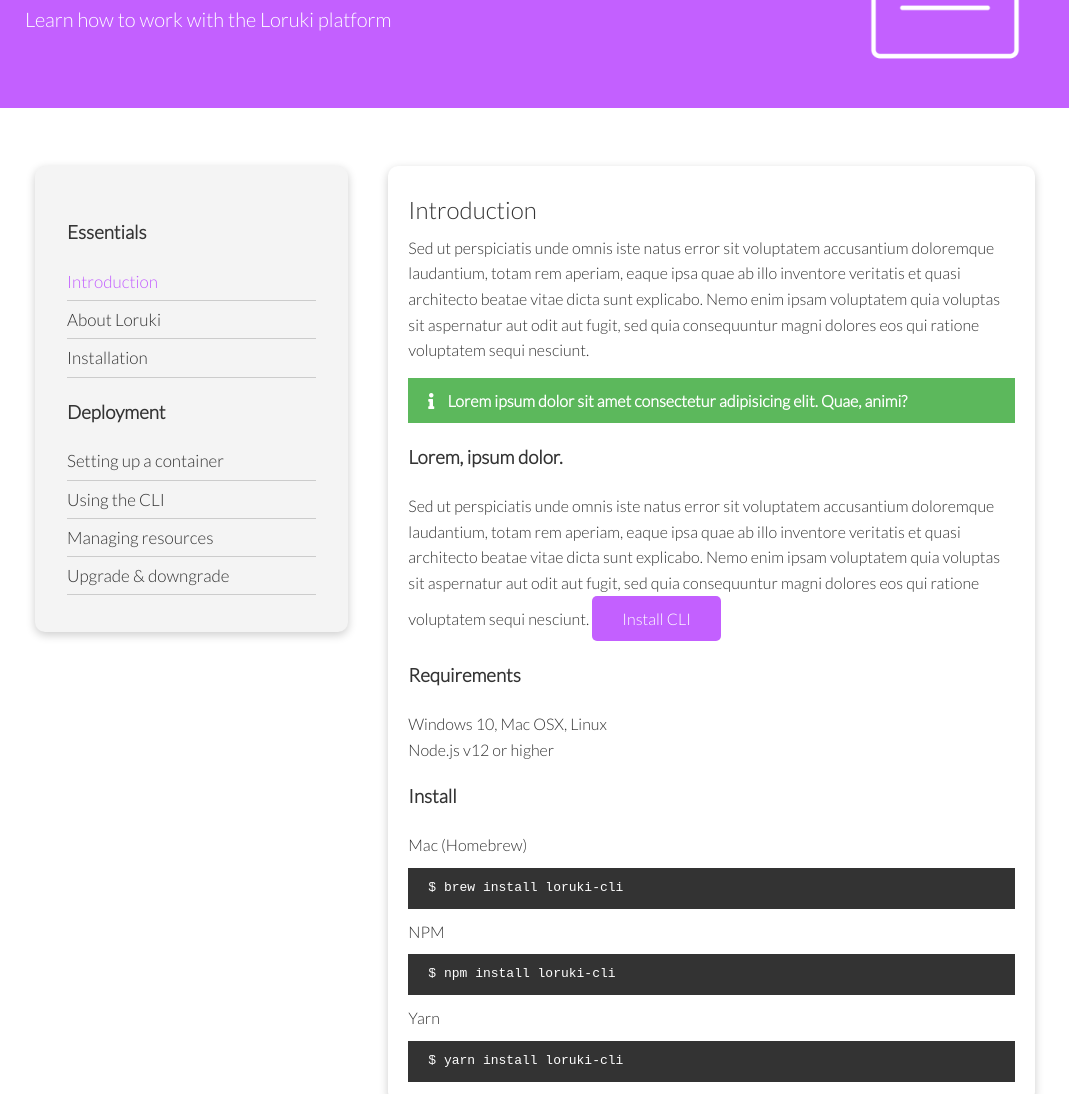
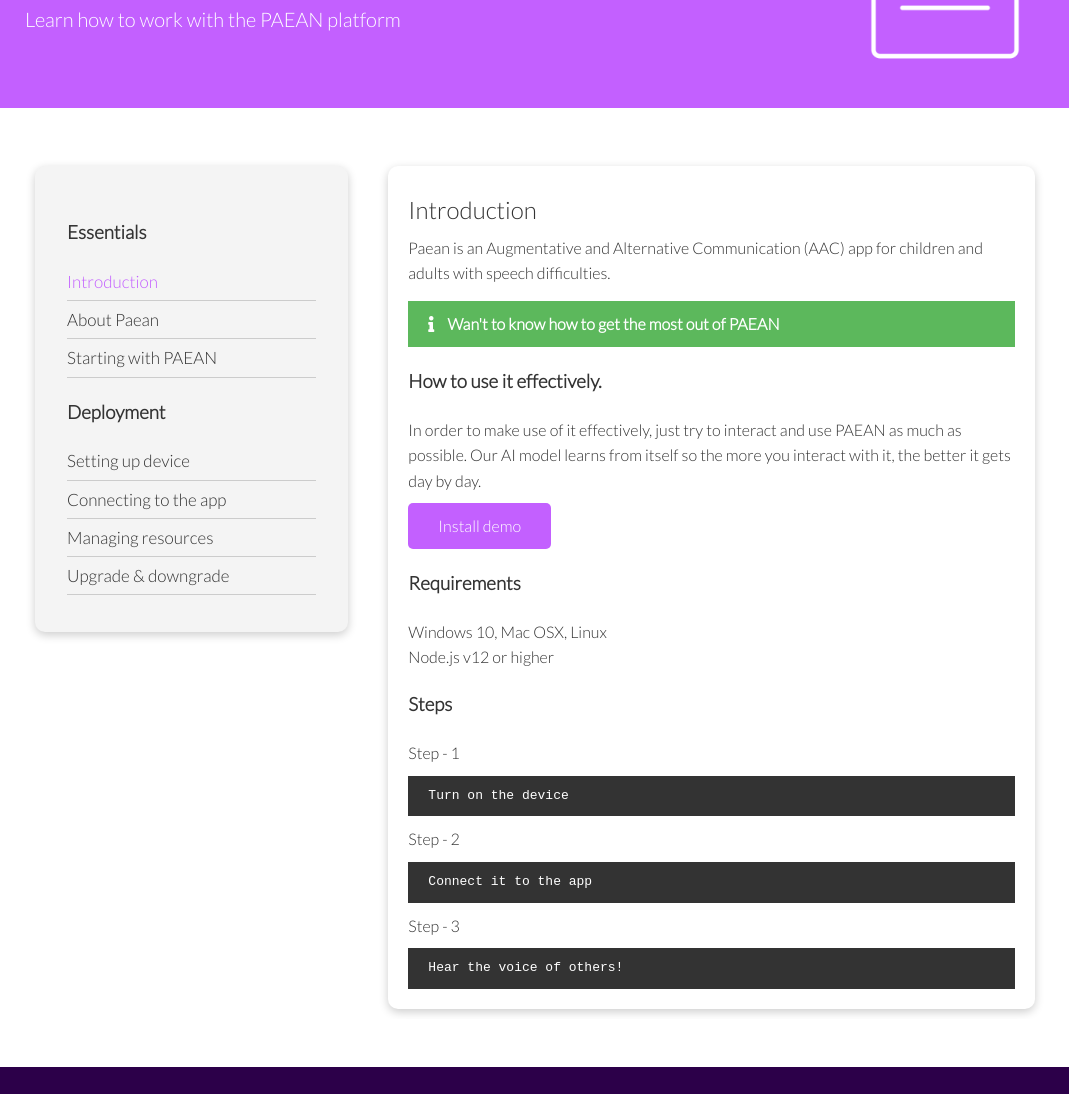
Before and after one commit to CrypticMuze/PaeanLandingPage, a plain HTML site: page docs.html in a window 1280 px wide. Shown: the part 226-1320 px from the top of the page, without its empty margins (105-1174 px from the left). Drawn offline with Linux system fonts and the light colour scheme.

Commit message:
updated docs page

```diff
--- a/docs.html
+++ b/docs.html
@@ -33,7 +33,7 @@
             <div>
                 <h1 class="xl">Docs</h1>
                 <p class="lead">
-                    Learn how to work with the Loruki platform
+                    Learn how to work with the PAEAN platform
                 </p>
             </div>
             <img src="images/docs.png" alt="">
@@ -48,16 +48,16 @@
                 <nav>
                     <ul>
                         <li><a class="text-primary" href="#">Introduction</a></li>
-                        <li><a href="#">About Loruki</a></li>
-                        <li><a href="#">Installation</a></li>
+                        <li><a href="#">About Paean</a></li>
+                        <li><a href="#">Starting with PAEAN</a></li>
                     </ul>
                 </nav>
 
                 <h3 class="my-2">Deployment</h3>
                 <nav>
                     <ul>
-                        <li><a href="#">Setting up a container</a></li>
-							<li><a href="#">Using the CLI</a></li>
+                        <li><a href="#">Setting up device</a></li>
+							<li><a href="#">Connecting to the app</a></li>
 							<li><a href="#">Managing resources</a></li>
 							<li><a href="#">Upgrade & downgrade</a></li>
                     </ul>
@@ -65,15 +65,16 @@
             </div>
             <div class="card">
                 <h2>Introduction</h2>
-                <p>Sed ut perspiciatis unde omnis iste natus error sit voluptatem accusantium doloremque laudantium, totam rem aperiam, eaque ipsa quae ab illo inventore veritatis et quasi architecto beatae vitae dicta sunt explicabo. Nemo enim ipsam voluptatem quia voluptas sit aspernatur aut odit aut fugit, sed quia consequuntur magni dolores eos qui ratione voluptatem sequi nesciunt.
+                <p>Paean is an Augmentative and Alternative Communication (AAC) app for children and adults with speech difficulties.
+
 
                 <div class="alert alert-success">
-                    <i class="fas fa-info"></i> Lorem ipsum dolor sit amet consectetur adipisicing elit. Quae, animi?
+                    <i class="fas fa-info"></i> Wan't to know how to get the most out of PAEAN
                 </div>
 
-                <h3>Lorem, ipsum dolor.</h3>
-                <p>Sed ut perspiciatis unde omnis iste natus error sit voluptatem accusantium doloremque laudantium, totam rem aperiam, eaque ipsa quae ab illo inventore veritatis et quasi architecto beatae vitae dicta sunt explicabo. Nemo enim ipsam voluptatem quia voluptas sit aspernatur aut odit aut fugit, sed quia consequuntur magni dolores eos qui ratione voluptatem sequi nesciunt.
-                <a href="#" class="btn btn-primary">Install CLI</a>
+                <h3>How to use it effectively.</h3>
+                <p>In order to make use of it effectively, just try to interact and use PAEAN as much as possible. Our AI model learns from itself so the more you interact with it, the better it gets day by day.</p>
+                <a href="#" class="btn btn-primary">Install demo</a>
 
                 <h3>Requirements</h3>
                 <ul>
@@ -81,13 +82,13 @@
                     <li>Node.js v12 or higher</li>
                 </ul>
 
-                <h3>Install</h3>
-                <p>Mac (Homebrew)</p>
-                <pre><code>$ brew install loruki-cli</code></pre>
-                <p>NPM</p>
-                <pre><code>$ npm install loruki-cli</code></pre>
-                <p>Yarn</p>
-                <pre><code>$ yarn install loruki-cli</code></pre>
+                <h3>Steps</h3>
+                <p>Step - 1</p>
+                <pre><code>Turn on the device</code></pre>
+                <p>Step - 2</p>
+                <pre><code>Connect it to the app</code></pre>
+                <p>Step - 3</p>
+                <pre><code>Hear the voice of others!</code></pre>
 
             </div>
         </div>
```
